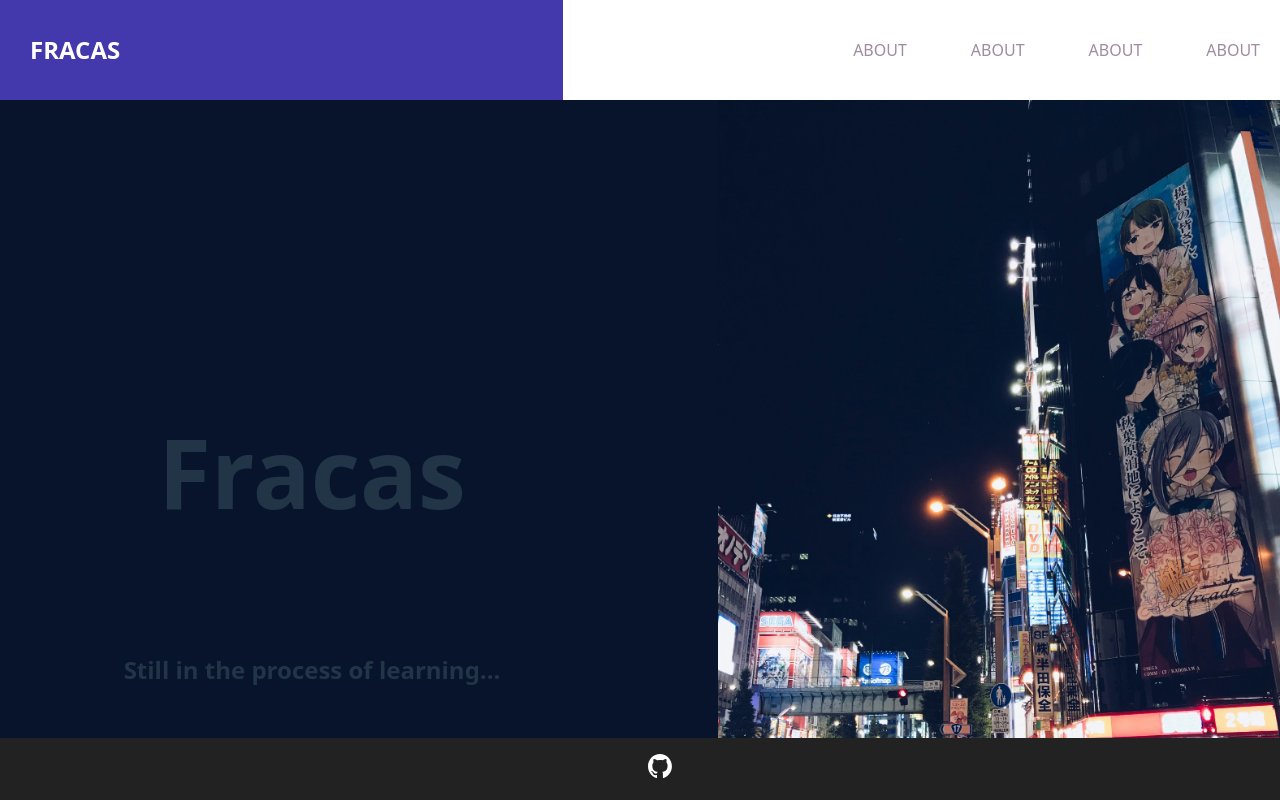
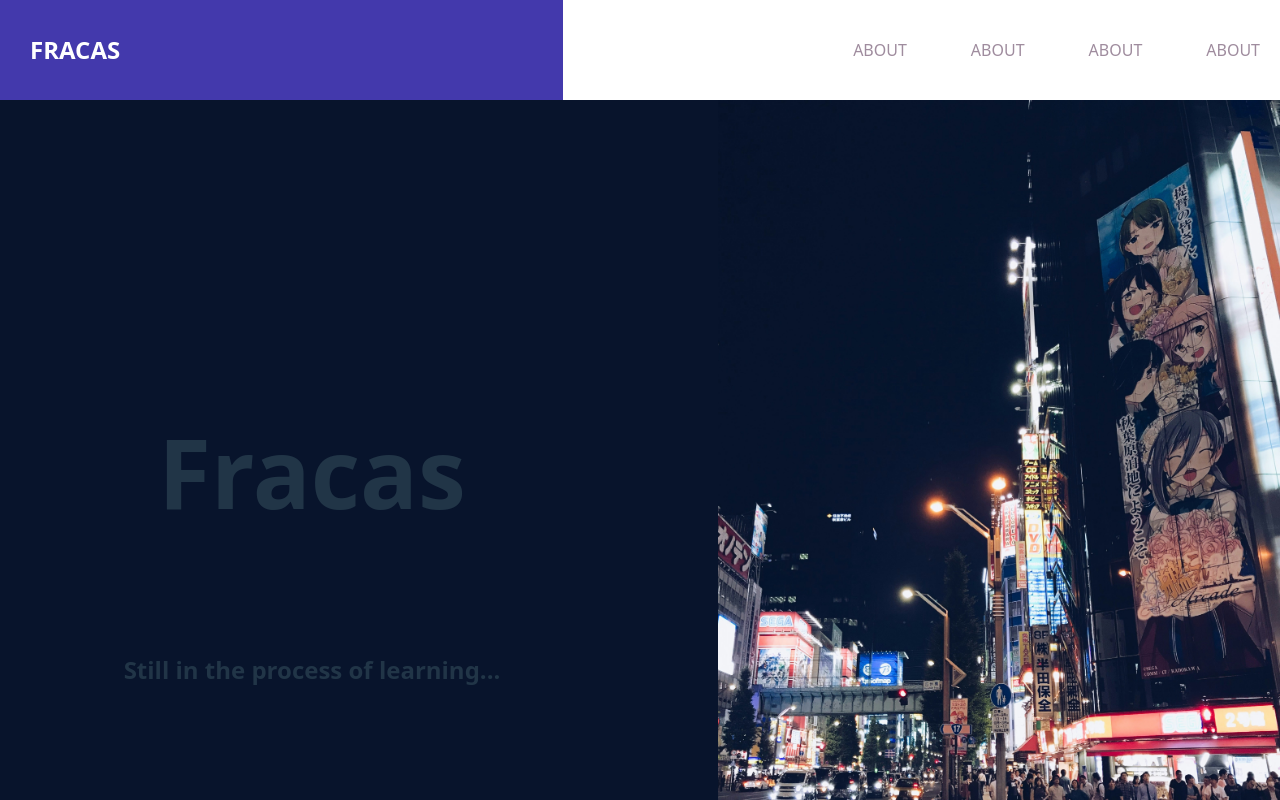
Before and after one commit to Fr4cas/fracas-app, a React (Vite) app: page / in a window 1280 px wide. Shown: the top 800 px of the page. Built offline with nearby package versions, Linux system fonts and the light colour scheme.

Commit message:
style: align footer to bottom of content

```diff
--- a/src/styles/layouts/Footer.css
+++ b/src/styles/layouts/Footer.css
@@ -1,16 +1,15 @@
 .footer {
-    position: fixed;
-    bottom: 0;
-    left: 0;
+    position: static;
     width: 100%;
     background-color: #222;
     color: white;
     text-align: center;
-    z-index: 1000;
 }
 
 .footer ul {
     list-style: none;
+    margin: 0;
+    padding: 0.75rem 1rem;
 }
 
 .footer .logo {
```
